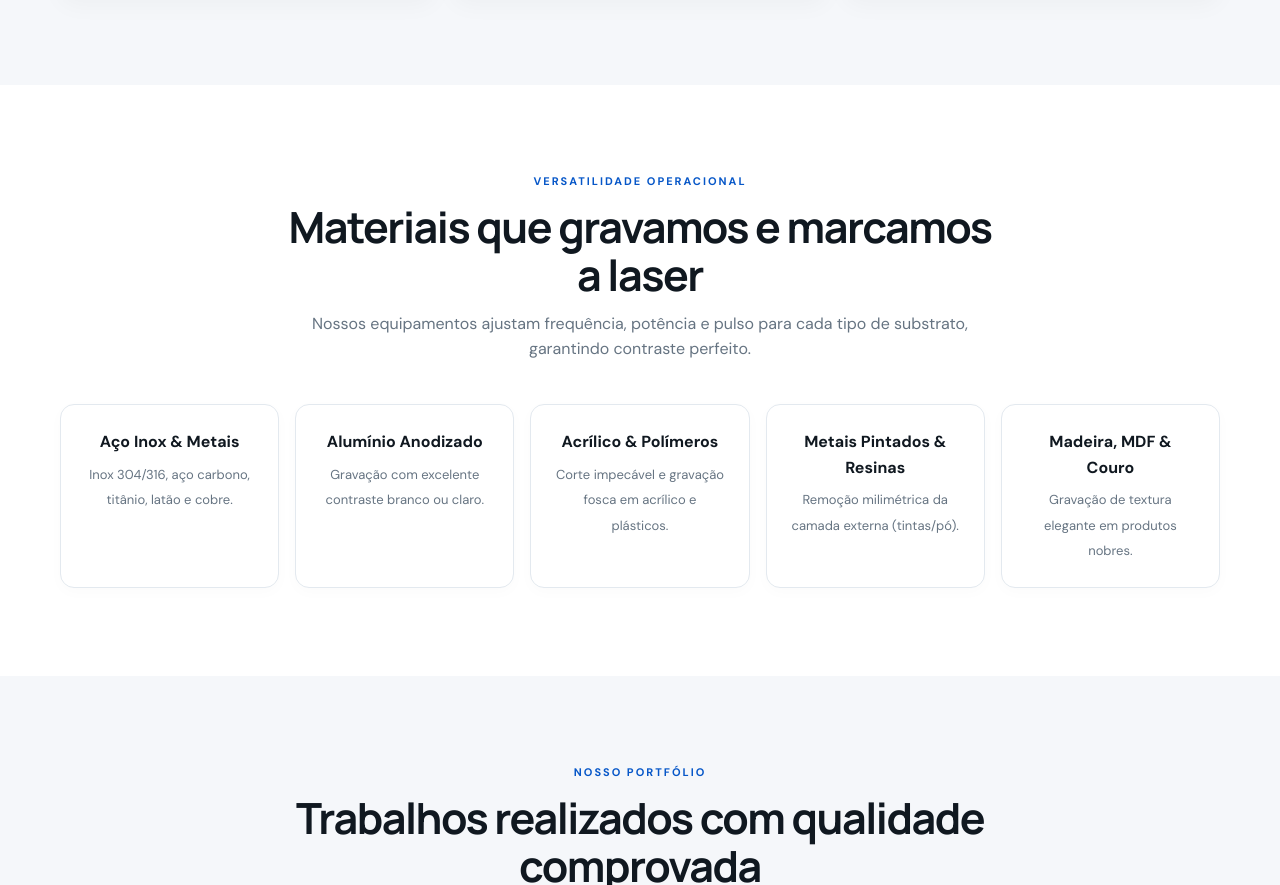
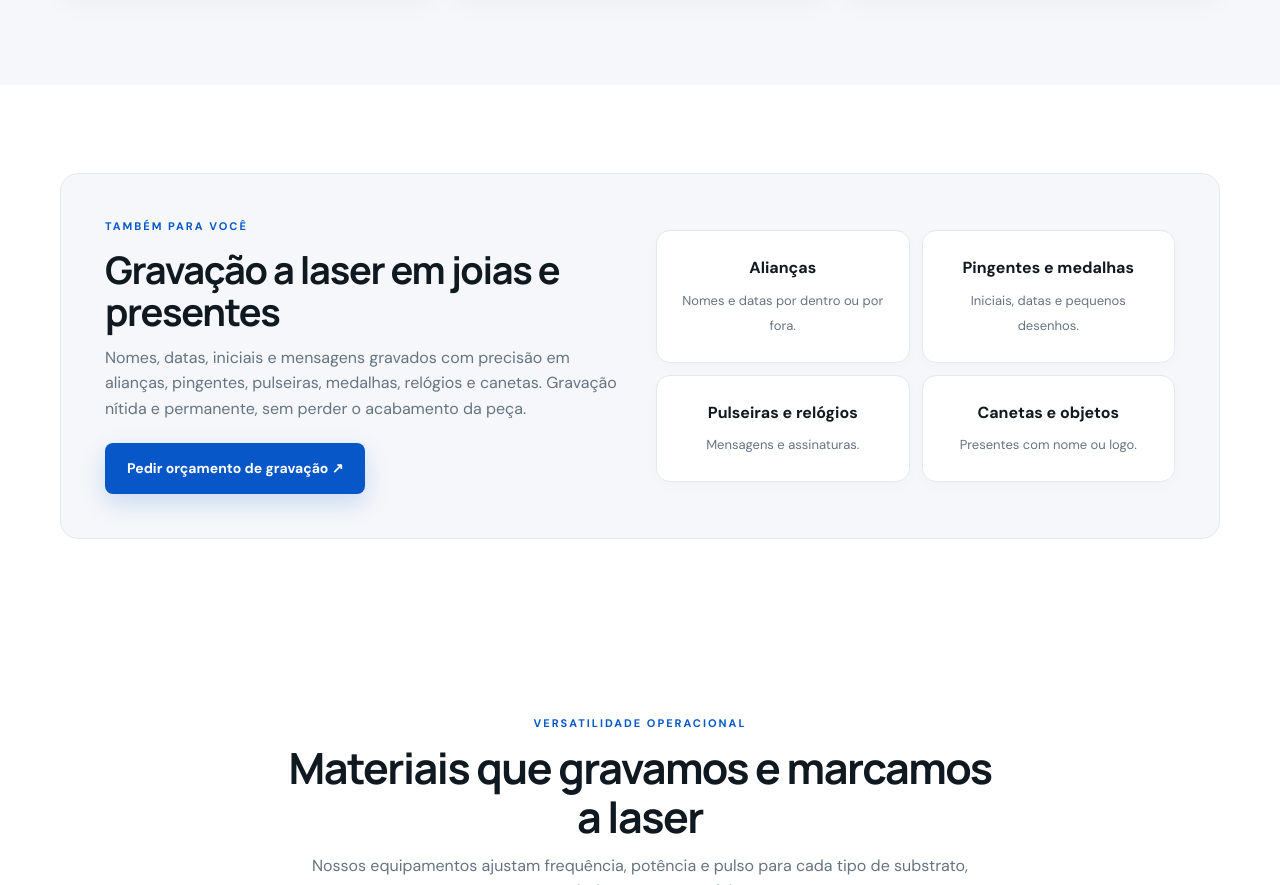
Before and after one commit to souandrenunes/mark-laser, a plain HTML site: page marcacao/index.html in a window 1280 px wide. Shown: the part 1854-2739 px from the top of the page. Drawn offline with Linux system fonts and the light colour scheme.

Commit message:
Adiciona seção de gravação em joias na página de marcação
Co-Authored-By: Claude Opus 5.5 <noreply@anthropic.com>

```diff
--- a/marcacao/index.html
+++ b/marcacao/index.html
@@ -189,6 +189,24 @@ height="0" width="0" style="display:none;visibility:hidden"></iframe></noscript>
       </div>
     </div></section>
 
+    <!-- JOIAS E PRESENTES -->
+    <section id="joias" style="background:#fff;"><div class="container">
+      <div style="display:grid;grid-template-columns:repeat(auto-fit,minmax(300px,1fr));gap:32px;align-items:center;background:var(--paper);border:1px solid var(--line);border-radius:18px;padding:clamp(26px,4vw,44px);">
+        <div>
+          <div class="kicker">Também para você</div>
+          <h2 style="font-size:clamp(28px,3.4vw,38px);margin:12px 0">Gravação a laser em joias e presentes</h2>
+          <p style="color:var(--muted);margin:0 0 22px">Nomes, datas, iniciais e mensagens gravados com precisão em alianças, pingentes, pulseiras, medalhas, relógios e canetas. Gravação nítida e permanente, sem perder o acabamento da peça.</p>
+          <a class="btn" href="https://wa.me/5521964092257?text=Olá!%20Gostaria%20de%20um%20orçamento%20de%20gravação%20em%20joia." target="_blank" rel="noopener">Pedir orçamento de gravação ↗</a>
+        </div>
+        <div style="display:grid;grid-template-columns:repeat(2,1fr);gap:12px;">
+          <div class="materials-card"><strong>Alianças</strong><span>Nomes e datas por dentro ou por fora.</span></div>
+          <div class="materials-card"><strong>Pingentes e medalhas</strong><span>Iniciais, datas e pequenos desenhos.</span></div>
+          <div class="materials-card"><strong>Pulseiras e relógios</strong><span>Mensagens e assinaturas.</span></div>
+          <div class="materials-card"><strong>Canetas e objetos</strong><span>Presentes com nome ou logo.</span></div>
+        </div>
+      </div>
+    </div></section>
+
     <!-- MATERIAIS ATENDIDOS -->
     <section id="materiais" style="background:#fff;"><div class="container">
       <div class="section-head">
```
